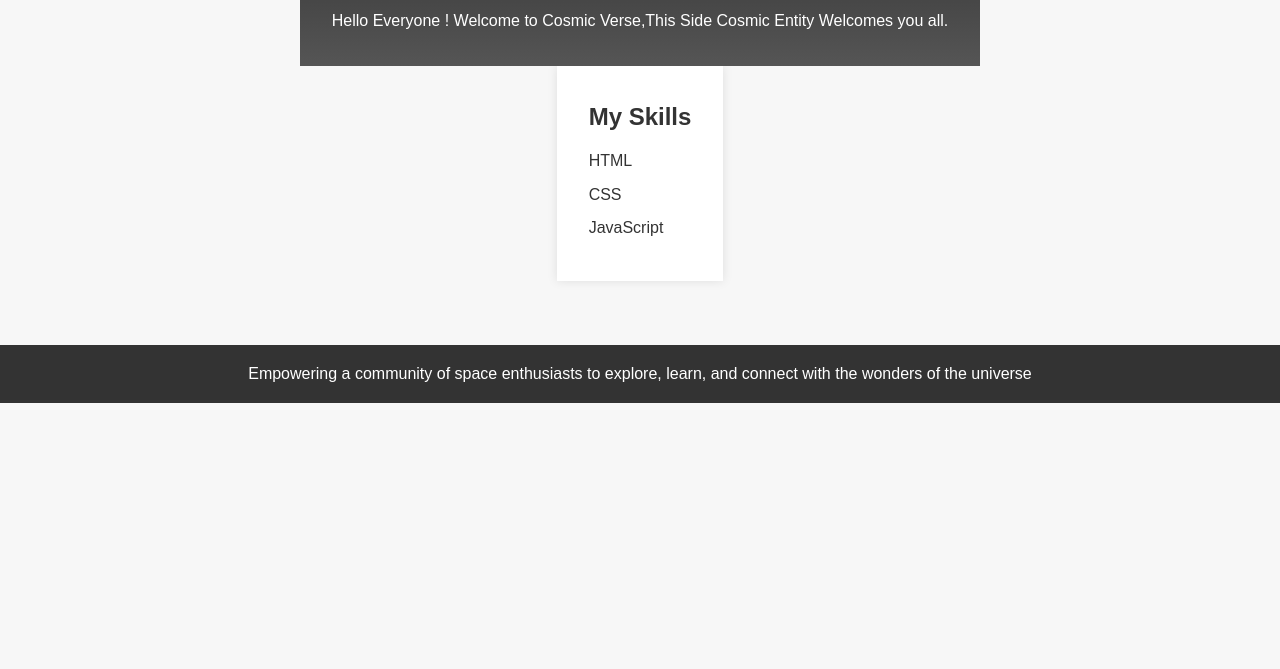
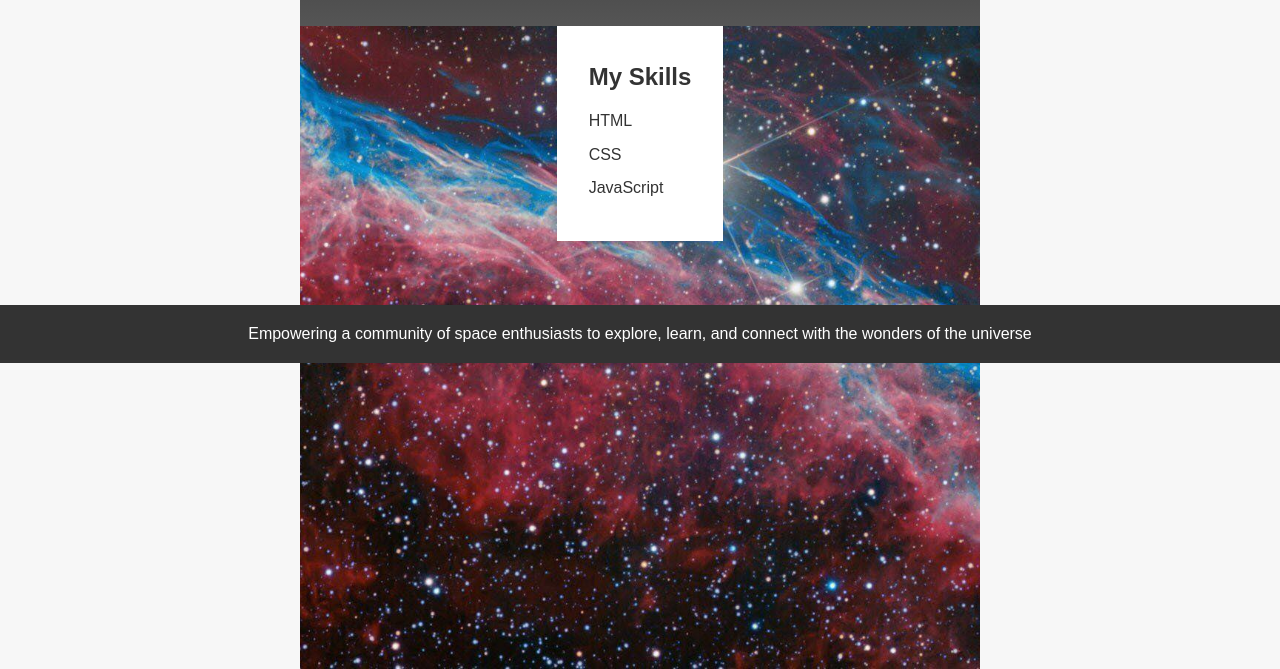
Before and after one commit to ChidiMaarOp/Learning_webD, a plain HTML site: page index.html in a window 1280 px wide. Shown: the part 223-892 px from the top of the page. Before the commit the page ends 800 px from the top, so only its background shows below. Drawn offline with Linux system fonts and the light colour scheme.

Commit message:
Update styles.css

```diff
--- a/styles.css
+++ b/styles.css
@@ -43,7 +43,7 @@ body {
 	flex-direction: column;
 	align-items: center;
 	padding: 2em;
-	margin-top: 100px;
+	margin-top: 60px;
 }
 .hero {
 	background-image: linear-gradient(to bottom, #333, #555);
@@ -56,7 +56,7 @@ body {
 	background-image: url('hero-bg.jpg');
 	background-size: cover;
 	background-position: center;
-	height: 100%;
+	height: 100vh;
 	width: 100%;
 	position: absolute;
 	top: 0;
```
